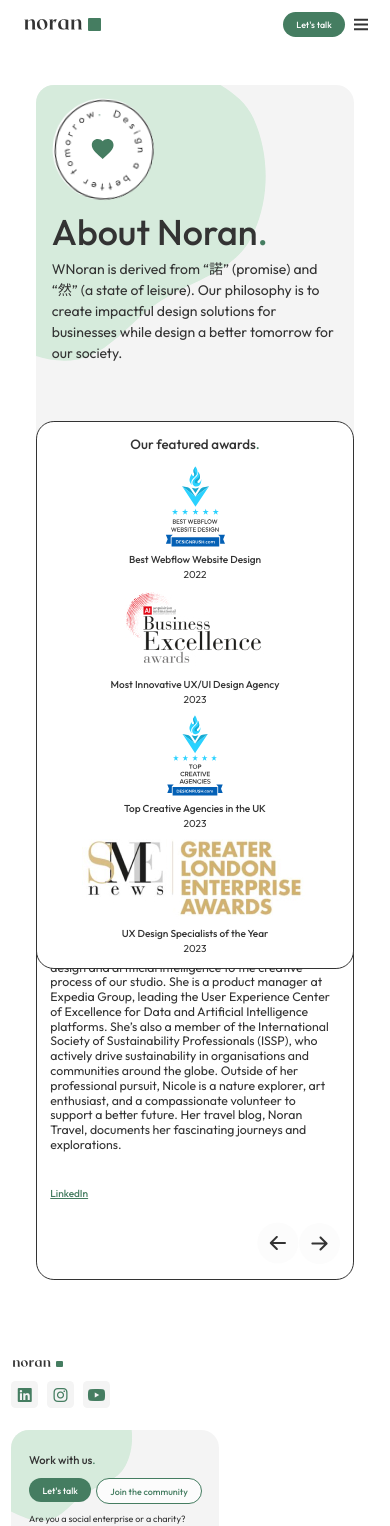
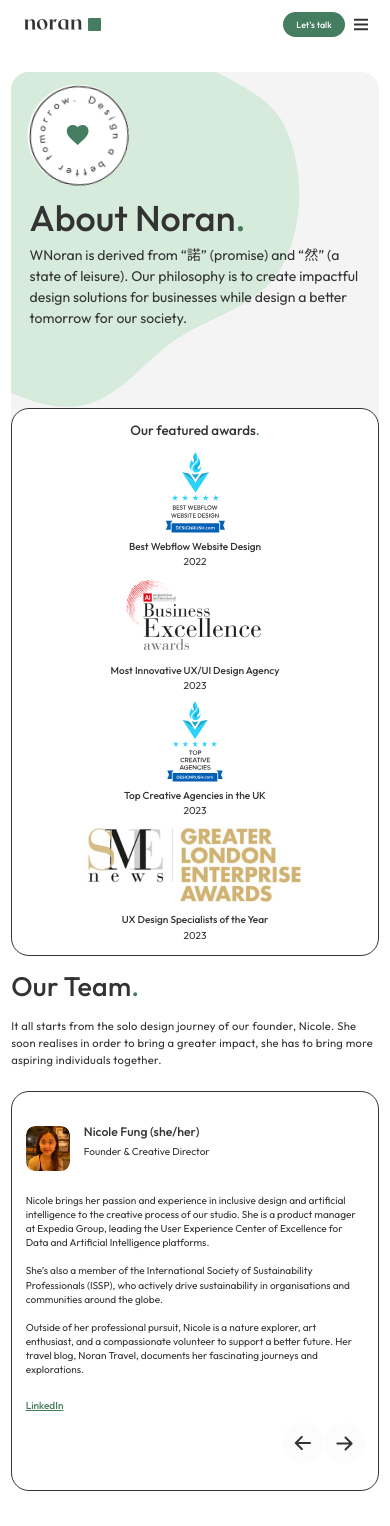
Before and after one commit to wongpakho814/noran, a React (Create React App) app: page /about in a window 390 px wide. Shown: the top 1526 px of the page. Built offline with nearby package versions, Linux system fonts and the light colour scheme.

Commit message:
Updated responsiveness for about page

```diff
--- a/src/App.css
+++ b/src/App.css
@@ -855,17 +855,19 @@ header {
   align-items: center;
 }
 
-.home-section-3-content-wrapper {
+.home-section-3-content-wrapper,
+.about-section-1-content-wrapper {
   width: 100%;
   height: 65rem;
   position: relative;
 }
 
-.home-section-3-content-wrapper .infinite-rotation-wrapper {
+.home-section-3-content-wrapper .infinite-rotation-wrapper,
+.about-section-1-content-wrapper .infinite-rotation-wrapper {
   position: absolute;
   top: 10rem;
   right: 7rem;
-  z-index: 10;
+  z-index: 202;
 }
 
 .home-section-3-hero {
@@ -1038,7 +1040,9 @@ header {
   line-height: 150%;
 }
 
-.home-section-4-card {
+.home-section-4-card,
+.social-impact-section-3-right-column,
+.about-section-2-right-column {
   display: flex !important;
   width: 58.7rem;
   height: 49.5rem;
@@ -1053,6 +1057,10 @@ header {
   background: var(--white, #fff);
 }
 
+.about-section-2-right-column {
+  height: 66.5rem;
+}
+
 .home-section-4-card p {
   color: var(--text, #333);
   font-family: Outfit;
@@ -1239,22 +1247,10 @@ header {
   line-height: 150%;
 }
 
-.social-impact-section-3-right-column {
-  display: flex !important;
-  width: 58.7rem;
-  padding: 4rem 2.4rem !important;
-  margin: 0 !important;
-  flex-direction: column;
-  align-items: flex-start;
-  justify-content: center;
-  gap: 2.4rem;
-  border-radius: 3.2rem;
-  border: 0.1rem solid var(--text, #333);
-  background: var(--white, #fff);
-}
-
 .social-impact-section-3-right-column p,
-.social-impact-section-3-right-column a {
+.social-impact-section-3-right-column a,
+.about-section-2-right-column p,
+.about-section-2-right-column a {
   color: var(--text, #333);
   font-family: Outfit;
   font-size: 1.8rem;
@@ -1263,11 +1259,14 @@ header {
   line-height: 120%;
 }
 
-.social-impact-section-3-right-column p {
+.social-impact-section-3-right-column p,
+.about-section-2-right-column p {
   margin-bottom: 2.4rem;
-}
-
-.social-impact-section-3-right-column a {
+  line-height: 140%;
+}
+
+.social-impact-section-3-right-column a,
+.about-section-2-right-column a {
   color: var(--primary, #457d61);
   font-weight: 500;
   line-height: normal;
@@ -1310,7 +1309,7 @@ header {
 /* About noran section 1 */
 .about-section-1 {
   width: 100%;
-  height: 102rem;
+  height: 94rem;
   padding: 6.4rem;
   display: flex;
   flex-direction: column;
@@ -1318,7 +1317,7 @@ header {
 }
 
 .about-section-1-content-wrapper {
-  height: 100%;
+  height: 81rem;
 }
 
 .about-section-1-cards {
@@ -1407,10 +1406,6 @@ header {
   justify-content: space-evenly;
   gap: 4rem;
   background: var(--white, #fff);
-}
-
-.about-section-2 .swiper-wrapper {
-  height: 50.2rem !important;
 }
 
 .about-section-2-member-info h3 {
@@ -1658,6 +1653,12 @@ footer {
   }
 }
 
+@media screen and (max-width: 1420px) {
+  .about-section-2-right-column {
+    height: 69.5rem;
+  }
+}
+
 @media screen and (max-width: 1400px) {
   header {
     padding: 1.8rem 4rem;
@@ -1805,7 +1806,8 @@ footer {
     font-size: 4.8rem;
   }
 
-  .home-section-3-content-wrapper .infinite-rotation-wrapper {
+  .home-section-3-content-wrapper .infinite-rotation-wrapper
+  .about-section-1-content-wrapper .infinite-rotation-wrapper {
     top: 5.45rem;
     right: 6.23rem;
     z-index: 202;
@@ -1827,15 +1829,21 @@ footer {
     height: max-content;
   }
 
-  .home-section-4-card {
+  .home-section-4-card,
+  .social-impact-section-3-right-column {
     height: 52.5rem;
+  }
+}
+
+@media screen and (max-width: 1390px) {
+  .about-section-2-right-column {
+    height: 71.5rem;
   }
 }
 
 @media screen and (max-width: 1300px) {
   .home-section-3,
-  .social-impact-section-1,
-  .about-section-1 {
+  .social-impact-section-1 {
     height: 107rem;
   }
 
@@ -1852,8 +1860,15 @@ footer {
     right: 1.6rem;
   }
 
-  .home-section-4-card {
+  .home-section-4-card,
+  .social-impact-section-3-right-column {
     height: 54.5rem;
+  }
+}
+
+@media screen and (max-width: 1240px) {
+  .about-section-2-right-column {
+    height: 76.5rem;
   }
 }
 
@@ -1866,12 +1881,9 @@ footer {
     text-align: initial;
   }
 
-  .home-section-4-card {
+  .home-section-4-card,
+  .social-impact-section-3-right-column {
     height: 57.5rem;
-  }
-
-  .about-section-2 .swiper-wrapper {
-    height: 55rem !important;
   }
 }
 
@@ -1891,12 +1903,14 @@ footer {
   .home-section-4-text,
   .social-impact-section-3-left-column,
   .home-section-4-card,
-  .social-impact-section-3-right-column {
+  .social-impact-section-3-right-column,
+  .about-section-2-right-column {
     width: 100%;
     align-items: flex-start;
   }
 
-  .home-section-4-card {
+  .home-section-4-card,
+  .social-impact-section-3-right-column {
     height: 42.5rem;
   }
 }
@@ -2110,12 +2124,17 @@ footer {
     text-align: initial;
   }
 
-  .home-section-4-card {
+  .home-section-4-card,
+  .social-impact-section-3-right-column {
     height: 44.5rem;
   }
 
   .about-section-1 {
-    height: 147rem;
+    height: 140.5rem;
+  }
+
+  .about-section-1-content-wrapper {
+    height: 128rem;
   }
 
   .about-section-1-cards {
@@ -2128,6 +2147,10 @@ footer {
 
   .about-section-2 {
     flex-direction: column;
+  }
+
+  .about-section-2-right-column {
+    height: 59.5rem;
   }
 }
 
@@ -2186,8 +2209,15 @@ footer {
   }
 }
 
+@media screen and (max-width: 870px) {
+  .about-section-2-right-column {
+    height: 64.5rem;
+  }
+}
+
 @media screen and (max-width: 850px) {
-  .home-section-4-card {
+  .home-section-4-card,
+  .social-impact-section-3-right-column {
     height: 46.5rem;
   }
 }
@@ -2234,7 +2264,8 @@ footer {
     flex-direction: column;
   }
 
-  .home-section-3-content-wrapper .infinite-rotation-wrapper {
+  .home-section-3-content-wrapper .infinite-rotation-wrapper,
+  .about-section-1-content-wrapper .infinite-rotation-wrapper {
     top: 2.4rem;
     right: unset;
     left: 4rem;
@@ -2260,6 +2291,10 @@ footer {
     right: -0.8rem;
   }
 
+  .about-section-1 {
+    height: 140rem;
+  }
+
   .footer-columns {
     height: auto;
   }
@@ -2283,9 +2318,22 @@ footer {
   }
 }
 
+@media screen and (max-width: 700px) {
+  .about-section-2-right-column {
+    height: 66.5rem;
+  }
+}
+
 @media screen and (max-width: 660px) {
-  .home-section-4-card {
+  .home-section-4-card,
+  .social-impact-section-3-right-column {
     height: 49.5rem;
+  }
+}
+
+@media screen and (max-width: 620px) {
+  .about-section-2-right-column {
+    height: 71.5rem;
   }
 }
 
@@ -2358,6 +2406,8 @@ footer {
   .social-impact-section-1,
   .social-impact-section-2,
   .social-impact-section-3,
+  .about-section-1,
+  .about-section-2,
   .footer-columns {
     padding: 4rem 2rem 0 2rem;
   }
@@ -2370,12 +2420,12 @@ footer {
   }
 
   .home-section-3,
-  .social-impact-section-1,
-  .about-section-1 {
+  .social-impact-section-1 {
     height: 99rem;
   }
 
-  .home-section-3-content-wrapper .infinite-rotation-wrapper {
+  .home-section-3-content-wrapper .infinite-rotation-wrapper,
+  .about-section-1-content-wrapper .infinite-rotation-wrapper {
     left: 3rem;
   }
 
@@ -2394,14 +2444,16 @@ footer {
     display: none;
   }
 
-  .home-section-4-card {
+  .home-section-4-card,
+  .social-impact-section-3-right-column {
     height: 51.5rem;
   }
 
   .home-section-4-card h3,
   .social-impact-section-3-right-column h3,
+  .about-section-2-right-column h3,
   .home-section-4-card p,
-  .social-impact-section-3-right-column p {
+  .social-impact-section-3-right-column p .about-section-2-right-column p {
     font-size: 2.2rem;
   }
 
@@ -2418,7 +2470,11 @@ footer {
   }
 
   .about-section-1 {
-    height: 159rem;
+    height: 143rem;
+  }
+
+  .about-section-1-content-wrapper {
+    height: 139rem;
   }
 
   #about-section-1-highlight-emoji-1,
@@ -2431,7 +2487,8 @@ footer {
 }
 
 @media screen and (max-width: 570px) {
-  .home-section-4-card {
+  .home-section-4-card,
+  .social-impact-section-3-right-column {
     height: 53.5rem;
   }
 }
@@ -2452,8 +2509,7 @@ footer {
   }
 
   .home-section-3,
-  .social-impact-section-1,
-  .about-section-1 {
+  .social-impact-section-1 {
     height: 104rem;
   }
 
@@ -2482,7 +2538,11 @@ footer {
   }
 
   .about-section-1 {
-    height: 163rem;
+    height: 147rem;
+  }
+
+  .about-section-1-content-wrapper {
+    height: 143rem;
   }
 
   #about-section-1-highlight-emoji-1,
@@ -2531,8 +2591,7 @@ footer {
   }
 
   .home-section-3,
-  .social-impact-section-1,
-  .about-section-1 {
+  .social-impact-section-1 {
     height: 109.5rem;
   }
 
@@ -2570,7 +2629,11 @@ footer {
   }
 
   .about-section-1 {
-    height: 171rem;
+    height: 156rem;
+  }
+
+  .about-section-1-content-wrapper {
+    height: 151.5rem;
   }
 
   #about-section-1-highlight-emoji-1,
@@ -2585,15 +2648,6 @@ footer {
   }
 }
 
-@media screen and (max-width: 422px) {
-}
-
-@media screen and (max-width: 410px) {
-  .about-section-2 .swiper-wrapper {
-    height: 70rem !important;
-  }
-}
-
 @media screen and (max-width: 400px) {
   .nav-list-item i {
     top: 2.5rem;
@@ -2641,8 +2695,7 @@ footer {
   }
 
   .home-section-3,
-  .social-impact-section-1,
-  .about-section-1 {
+  .social-impact-section-1 {
     height: 114rem;
   }
 
@@ -2662,7 +2715,8 @@ footer {
     top: 70rem;
   }
 
-  .home-section-4-card {
+  .home-section-4-card,
+  .social-impact-section-3-right-column {
     height: 57.5rem;
   }
 
@@ -2670,13 +2724,22 @@ footer {
     width: 2.5rem;
   }
 
+  .about-section-1 {
+    height: 161rem;
+  }
+
+  .about-section-1-content-wrapper {
+    height: 157rem;
+  }
+
   .about-section-1-cards {
     top: 60rem;
   }
 }
 
 @media screen and (max-width: 360px) {
-  .home-section-4-card {
+  .home-section-4-card,
+  .social-impact-section-3-right-column {
     height: 59.5rem;
   }
 }
@@ -2693,8 +2756,7 @@ footer {
 
 @media screen and (max-width: 340px) {
   .home-section-3,
-  .social-impact-section-1,
-  .about-section-1 {
+  .social-impact-section-1 {
     height: 119rem;
   }
 
@@ -2706,7 +2768,8 @@ footer {
     top: 75rem;
   }
 
-  .home-section-4-card {
+  .home-section-4-card,
+  .social-impact-section-3-right-column {
     height: 63.5rem;
   }
 }
@@ -2737,6 +2800,14 @@ footer {
     height: 85rem;
   }
 
+  .about-section-1 {
+    height: 166.5rem;
+  }
+
+  .about-section-1-content-wrapper {
+    height: 162rem;
+  }
+
   .about-section-1-content-wrapper .home-section-3-hero-text {
     text-align: start;
   }
@@ -2746,14 +2817,9 @@ footer {
   }
 }
 
-@media screen and (max-width: 320px) {
-  .about-section-2 .swiper-wrapper {
-    height: 77rem !important;
-  }
-}
-
 @media screen and (max-width: 310px) {
-  .home-section-4-card {
+  .home-section-4-card,
+  .social-impact-section-3-right-column {
     height: 68.5rem;
   }
 }
--- a/src/components/TeamMember.js
+++ b/src/components/TeamMember.js
@@ -28,7 +28,10 @@ function TeamMember({ name, position, text, index }) {
 
   return (
     <React.Fragment>
-      <div className="social-impact-section-3-client">
+      <div
+        className="social-impact-section-3-client"
+        style={{ whiteSpace: "pre-line" }}
+      >
         {index === "member1" ? (
           <img src={members.member1} alt="Nicole Fung"></img>
         ) : index === "member2" ? (
@@ -47,7 +50,7 @@ function TeamMember({ name, position, text, index }) {
           <p>{position}</p>
         </div>
       </div>
-      <p>{text}</p>
+      <p style={{ whiteSpace: "pre-line" }}>{text}</p>
       <a href="#">LinkedIn</a>
       <div className="home-section-4-arrows">
         <SwiperButtonPrev>
--- a/src/components/pages/About.js
+++ b/src/components/pages/About.js
@@ -1,19 +1,18 @@
 import React from "react";
 import { Swiper, SwiperSlide } from "swiper/react";
 import InfiniteRotation from "../InfiniteRotation";
-import CharityPartner from "../CharityPartner";
+import TeamMember from "../TeamMember";
 import heroImg from "../../images/hero-img-plant.png";
 import award1 from "../../images/Best Webflow Website Design.svg";
 import award2 from "../../images/New-Business-Excellence-Awards.jpg";
 import award3 from "../../images/Top Creative Agencies in the UK.svg";
 import award4 from "../../images/UX Design Specialists of the Year.jpg";
-import TeamMember from "../TeamMember";
 
 function About() {
   return (
     <React.Fragment>
       <section className="about-section-1 drop-in-2" id="about">
-        <div className="home-section-3-content-wrapper about-section-1-content-wrapper">
+        <div className="about-section-1-content-wrapper">
           <InfiniteRotation />
           <div className="home-section-3-hero">
             <div className="home-section-3-hero-text">
@@ -93,7 +92,9 @@ function About() {
 
       <section className="about-section-2">
         <div className="social-impact-section-3-left-column">
-          <h1>Our Team.</h1>
+          <h1>
+            Our Team<span>.</span>
+          </h1>
           <p>
             It all starts from the solo design journey of our founder, Nicole.
             She soon realises in order to bring a greater impact, she has to
@@ -101,7 +102,7 @@ function About() {
           </p>
         </div>
         <Swiper
-          className="social-impact-section-3-right-column"
+          className="about-section-2-right-column"
           spaceBetween={50}
           slidesPerView={1}
           loop={true}
@@ -111,7 +112,9 @@ function About() {
               name={"Nicole Fung (she/her)"}
               position={"Founder & Creative Director"}
               text={`Nicole brings her passion and experience in inclusive design and artificial intelligence to the creative process of our studio. She is a product manager at Expedia Group, leading the User Experience Center of Excellence for Data and Artificial Intelligence platforms.
+
                      She’s also a member of the International Society of Sustainability Professionals (ISSP), who actively drive sustainability in organisations and communities around the globe.
+
                      Outside of her professional pursuit, Nicole is a nature explorer, art enthusiast, and a compassionate volunteer to support a better future. Her travel blog, Noran Travel, documents her fascinating journeys and explorations.`}
               index={"member1"}
             />
@@ -122,6 +125,7 @@ function About() {
               name={"Angie Ku (she/her)"}
               position={"Art Direction Consultant"}
               text={`Angie is an award-winning art director who has supported over 30 productions. Her strong background enables her to support the production of Hong Kong's top television stations.
+
                      Her work is dedicated to amplifying the voices of marginalised communities while fostering thoughtful discussions on topics such as life and death.`}
               index={"member2"}
             />
@@ -132,6 +136,7 @@ function About() {
               name={"Carmen Chan (she/her)"}
               position={"Social Impact Director"}
               text={`Carmen is a compassionate individual who has been contributing back to the society for over 20 years. Her rich experience in social impact leads us to take action for our social commitment.
+
                      She has been mentoring a wide range of individuals, including C-suite management and business owners, guiding her mentees to be the change makers for the world.`}
               index={"member3"}
             />
@@ -142,6 +147,7 @@ function About() {
               name={"Aiden Lai (he/his)"}
               position={"Technology Consultant"}
               text={`Aiden is a driven cybersecurity expert who brings his extensive technical knowledge to the team. He’s a security consultant at NTT Data, supporting a number of DevSecOps and ISO 27001 assessment for industry-leading clients.
+
                      He’s also an accredited affiliate member of the Chartered Institute of Information Security and a SC-900 certified candidate, bringing the latest industry insights to the community.`}
               index={"member4"}
             />
@@ -152,6 +158,7 @@ function About() {
               name={"Keerthi Rachamallu (she/her)"}
               position={"Diversity, Equity & Inclusion (DEI) Director"}
               text={`Keerthi brings her unique blend of technical and DEI expertise to the team. She is a product manager at Expedia Group, supporting the generative AI capabilities for the analytics platform.
+
                      With 3 years of experience at PwC and one of the winners of the Samsung #SolveForTomorrow competition in 2021, Keerthi brings valuable insights of the tech industry while supporting the local community to enable more Asian women to get into the tech industry.`}
               index={"member5"}
             />
@@ -162,6 +169,7 @@ function About() {
               name={"Ian Sze (he/his)"}
               position={"Research Analyst"}
               text={`Ian is a business researcher with equity and financial experience in one of the world’s most trusted global capital sources, Sovereign Wealth Fund Institute (SWFI) and Internet Bull Report.
+
                      He’ll join Deloitte to utilise his research skills and serve industry-leading clients with the latest insights. In his spare time, he also gives back to society by bringing the latest industry insights for struggling university students seeking job opportunities.`}
               index={"member6"}
             />
```
